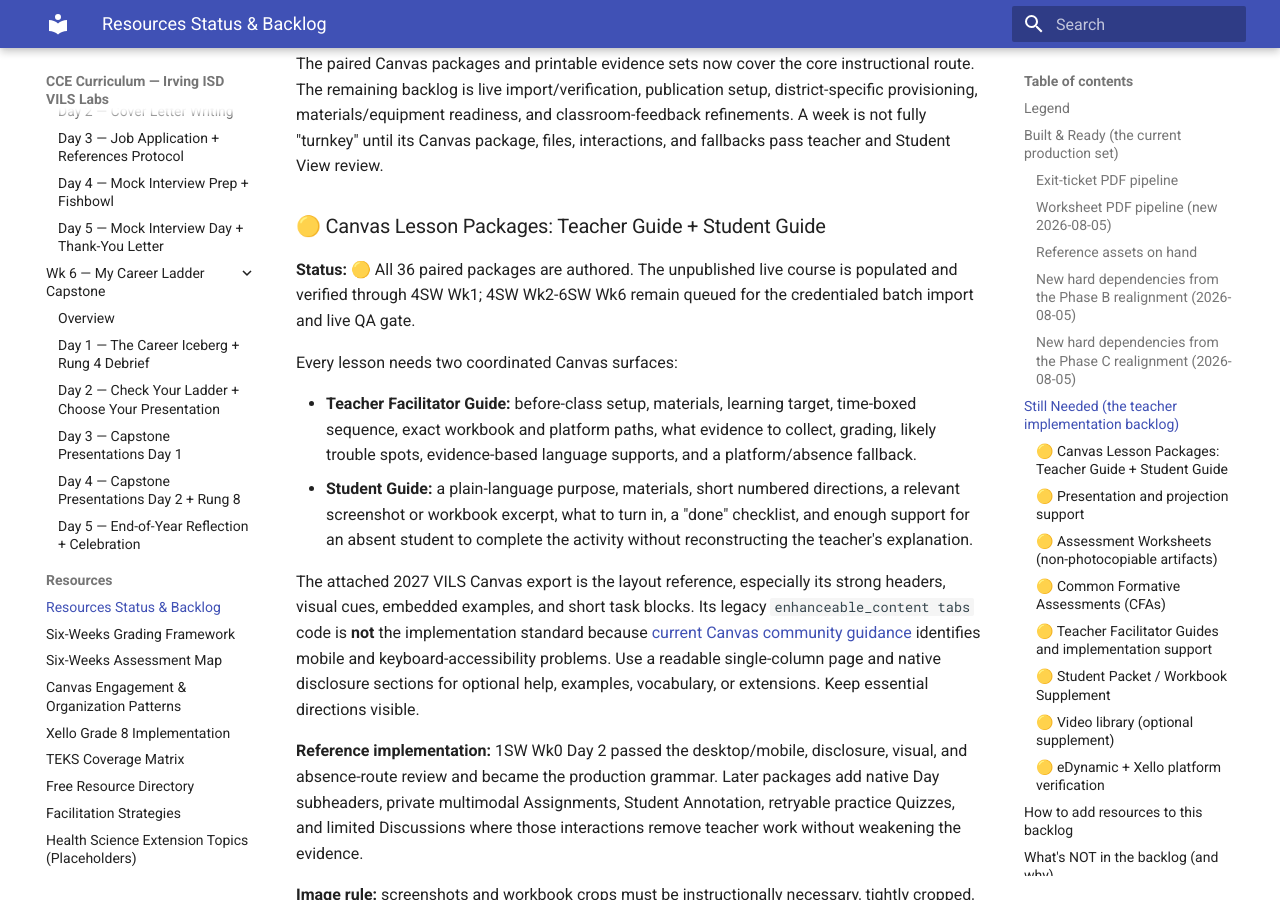
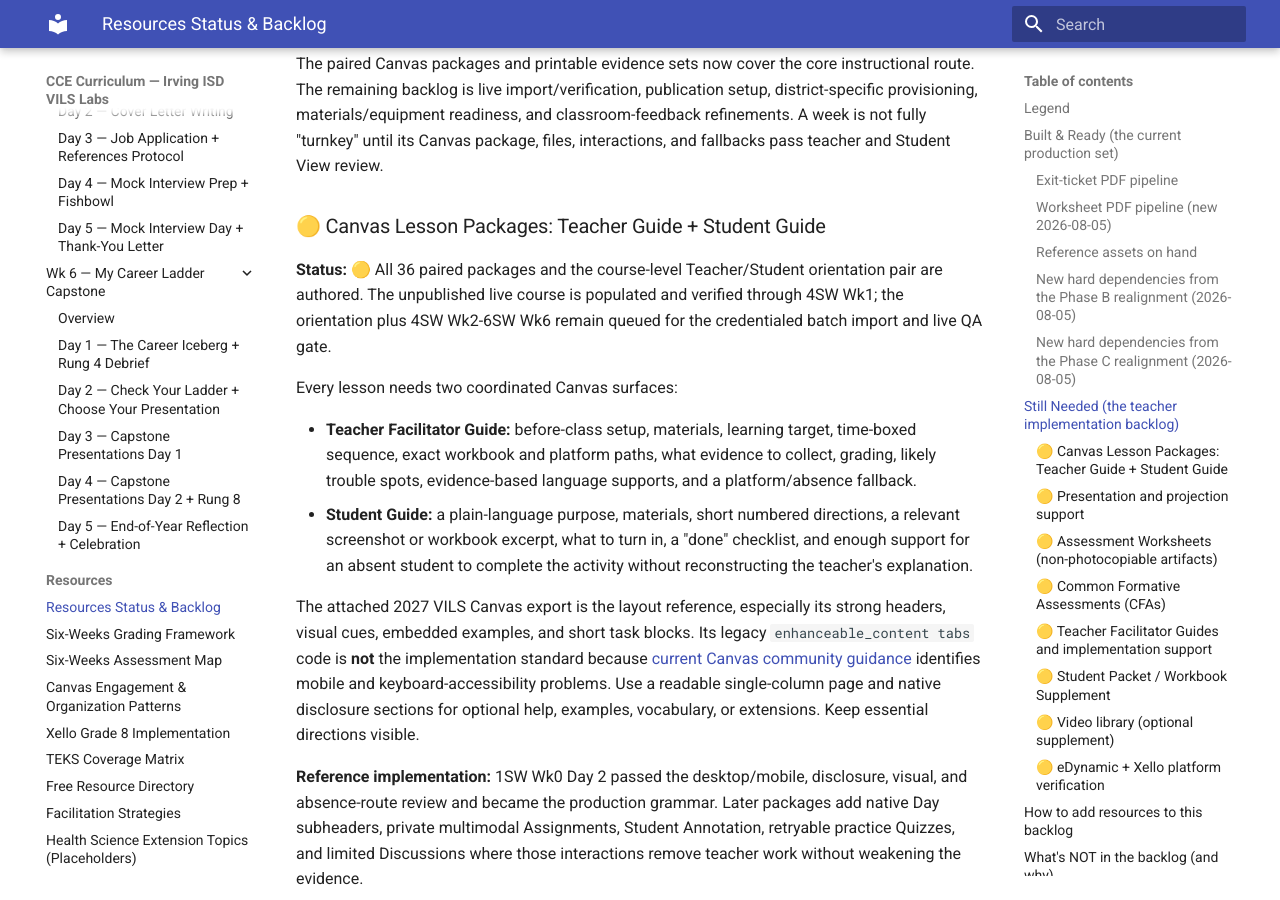
Before and after one commit to elbrielle/cce-curriculum, an MkDocs documentation site: the page built from docs/resources/resources-status.md, in a window 1280 px wide and 900 px high, scrolled down 4858 px. Built offline with MkDocs 1.6.1 and Material for MkDocs 9.7.7, drawn with Linux system fonts in a browser that asks for light colours; the version menu is left out.

Commit message:
Add Canvas course orientation package

```diff
--- a/docs/resources/resources-status.md
+++ b/docs/resources/resources-status.md
@@ -100,7 +100,7 @@
 
 ### 🟡 Canvas Lesson Packages: Teacher Guide + Student Guide
 
-**Status:** 🟡 All 36 paired packages are authored. The unpublished live course is populated and verified through 4SW Wk1; 4SW Wk2-6SW Wk6 remain queued for the credentialed batch import and live QA gate.
+**Status:** 🟡 All 36 paired packages and the course-level Teacher/Student orientation pair are authored. The unpublished live course is populated and verified through 4SW Wk1; the orientation plus 4SW Wk2-6SW Wk6 remain queued for the credentialed batch import and live QA gate.
 
 Every lesson needs two coordinated Canvas surfaces:
 
```
Also changed, not shown: cce-curriculum/notes/canvas-build-log.md (+7 -0 lines), cce-curriculum/notes/canvas-lesson-production-workflow.md (+4 -2 lines), 3 other files.
